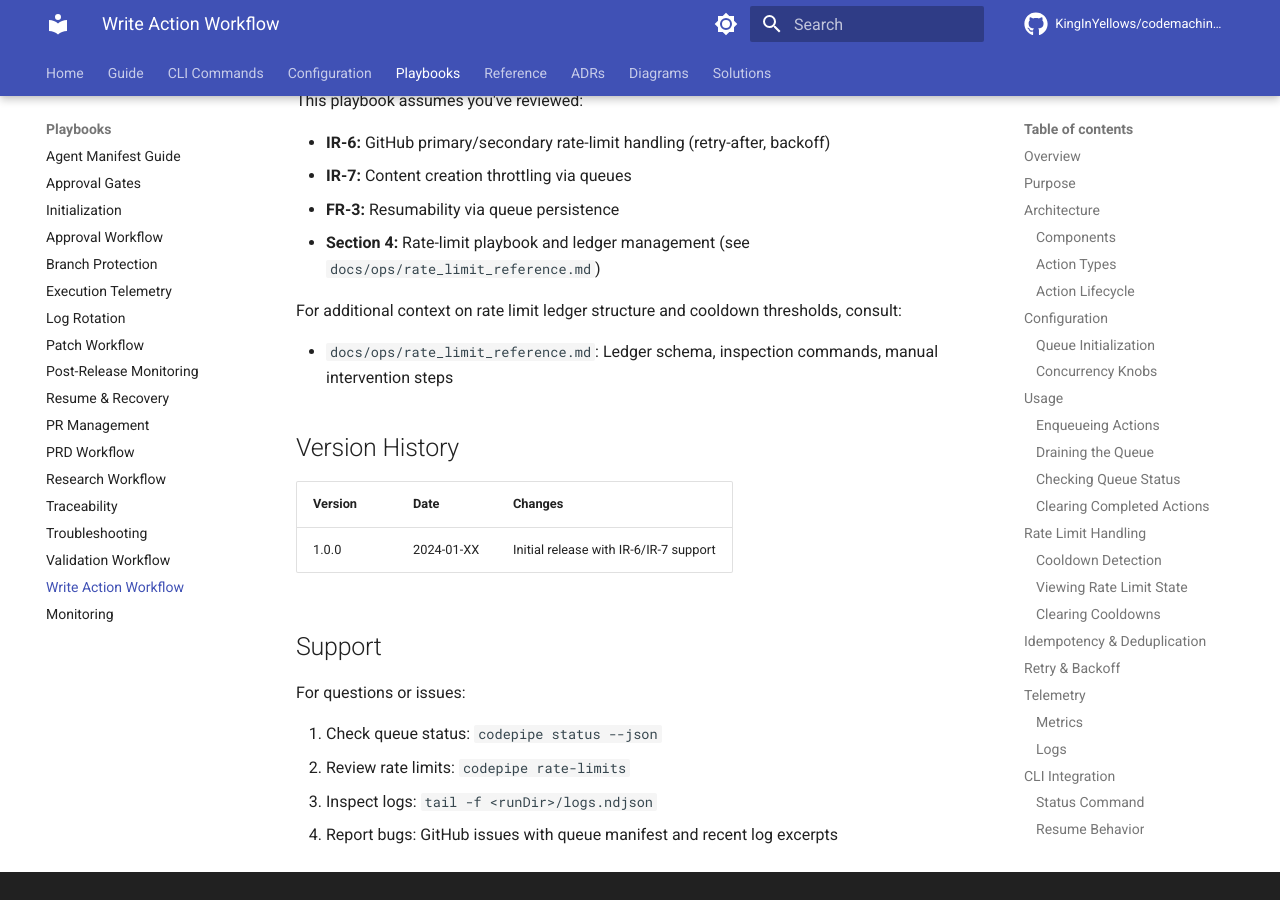
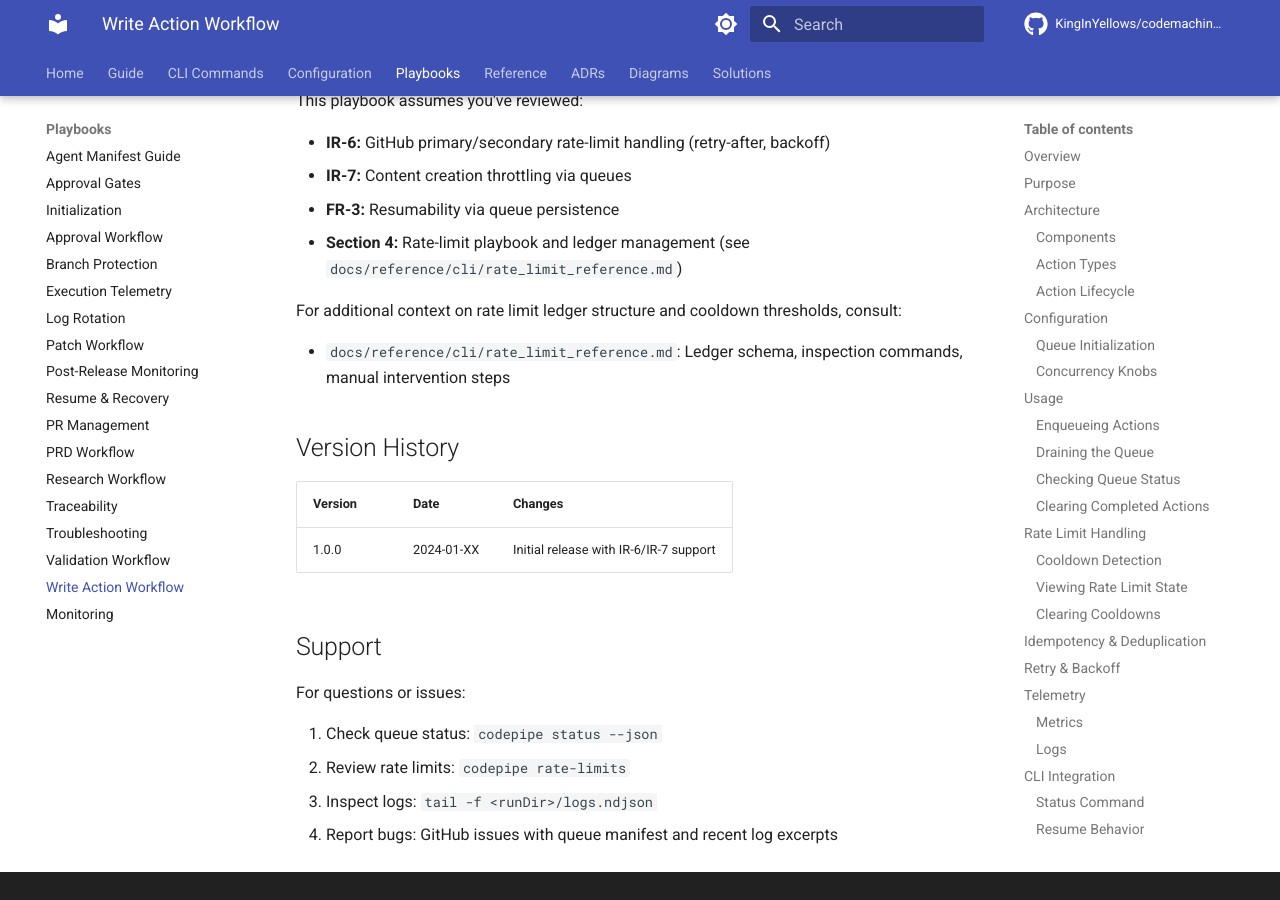
Before and after one commit to KingInYellows/codemachine-pipeline, an MkDocs documentation site: the page built from docs/playbooks/write_action_playbook.md, in a window 1280 px wide and 900 px high, scrolled down 11054 px. Built offline with MkDocs 1.6.1 and Material for MkDocs 9.7.7, drawn with Linux system fonts in a browser that asks for light colours; comment, search, counter and statistics services are not loaded; some of the changed text lies outside the part shown.

Commit message:
fix: update path references from docs/ops/ to docs/reference/cli/
- Fix playbook references to rate_limit_reference.md and
  doctor_reference.md (docs/ops/ → docs/reference/cli/)
- Update generate_cli_reference.js output path from
  docs/ops/cli-reference.md to docs/reference/cli/cli-reference.md
  to match the new directory structure

Co-Authored-By: Claude Opus 4.6 <noreply@anthropic.com>

```diff
--- a/docs/playbooks/write_action_playbook.md
+++ b/docs/playbooks/write_action_playbook.md
@@ -215,7 +215,7 @@ This surfaces:
 - Recent 429 hit count
 - Whether manual acknowledgement is required
 
-For details, see `docs/ops/rate_limit_reference.md`.
+For details, see `docs/reference/cli/rate_limit_reference.md`.
 
 ### Clearing Cooldowns
 
@@ -455,11 +455,11 @@ This playbook assumes you've reviewed:
 - **IR-6:** GitHub primary/secondary rate-limit handling (retry-after, backoff)
 - **IR-7:** Content creation throttling via queues
 - **FR-3:** Resumability via queue persistence
-- **Section 4:** Rate-limit playbook and ledger management (see `docs/ops/rate_limit_reference.md`)
+- **Section 4:** Rate-limit playbook and ledger management (see `docs/reference/cli/rate_limit_reference.md`)
 
 For additional context on rate limit ledger structure and cooldown thresholds, consult:
 
-- `docs/ops/rate_limit_reference.md`: Ledger schema, inspection commands, manual intervention steps
+- `docs/reference/cli/rate_limit_reference.md`: Ledger schema, inspection commands, manual intervention steps
 
 ## Version History
 
```
